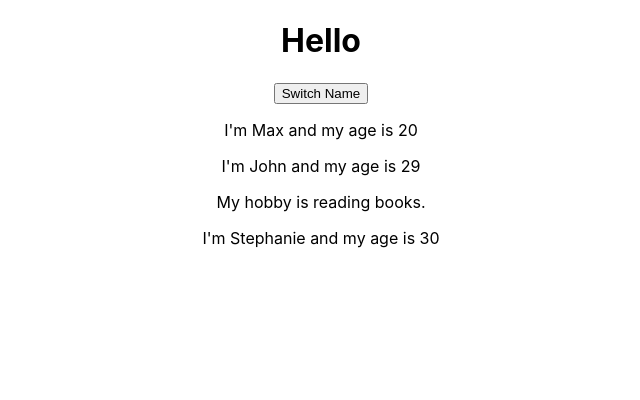
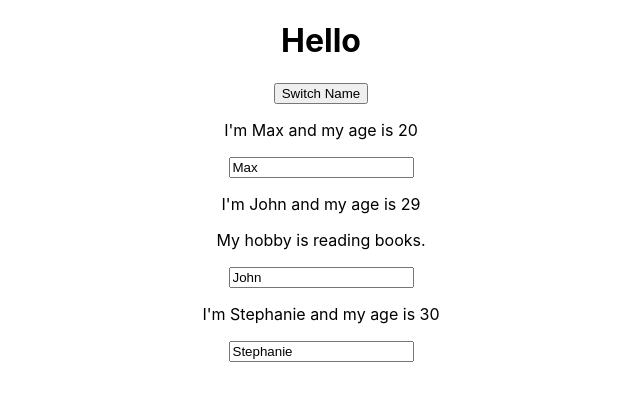
Before and after one commit to juned1998/react-course, a React (Create React App) app: page / in a window 1280 px wide. Shown: the top 400 px of the page, without its empty margins (319-959 px from the left). Built offline with nearby package versions, Linux system fonts and the light colour scheme.

Commit message:
passing method reference

```diff
--- a/src/App.js
+++ b/src/App.js
@@ -16,12 +16,12 @@ const App = props => {
   console.log(otherValue);
 
 
-  const switchNameHandler = () => {
+  const switchNameHandler = (newName) => {
     // alert("hello");
     // DON'T DO THIS  this.state.persons[0].name = "Rock";
     setPersonState({
       persons: [
-        { name : "Jerry", age: 21 },
+        { name : newName, age: 21 },
         { name : "Tom", age: 22 },
         { name : "Chandler", age: 25 },
       ],
@@ -30,14 +30,25 @@ const App = props => {
     changeOtherValue("NEw Other Value");
   }
 
+  const nameChangeHandler = (event) => {
+
+    setPersonState({
+      persons: [
+        { name : event.target.value, age: 21 },
+        { name : "Tom", age: 22 },
+        { name : "Chandler", age: 25 },
+      ],
+    });
+  }
+
   return (
 
     <div className="App">
       <h1>Hello</h1>
-      <button onClick={switchNameHandler}>Switch Name</button>
-      <Person name={personsState.persons[0].name} age={personsState.persons[0].age} />
+      <button onClick={() => switchNameHandler("New Name")}>Switch Name</button>
+      <Person nameChange = {nameChangeHandler} name={personsState.persons[0].name} age={personsState.persons[0].age} />
       <Person name={personsState.persons[1].name} age={personsState.persons[1].age}>My hobby is reading books.</Person>
-      <Person name={personsState.persons[2].name} age={personsState.persons[2].age}/>
+      <Person click={switchNameHandler.bind(this, "Bind NAme")} name={personsState.persons[2].name} age={personsState.persons[2].age}/>
     </div>
     //React.createElement('div', {className:"App"}, React.createElement('h1',null, 'he12llo'))
   );
--- a/src/Person/Person.js
+++ b/src/Person/Person.js
@@ -3,8 +3,9 @@ import React from "react";
 const person = (props) => {
   return (
     <div>
-      <p>I'm {props.name} and my age is {props.age}</p>
+      <p onClick = {props.click}>I'm {props.name} and my age is {props.age}</p>
       <p>{props.children}</p>
+      <input type="text" onChange = {props.nameChange} value={props.name}/>
     </div>
   );
 };
```
